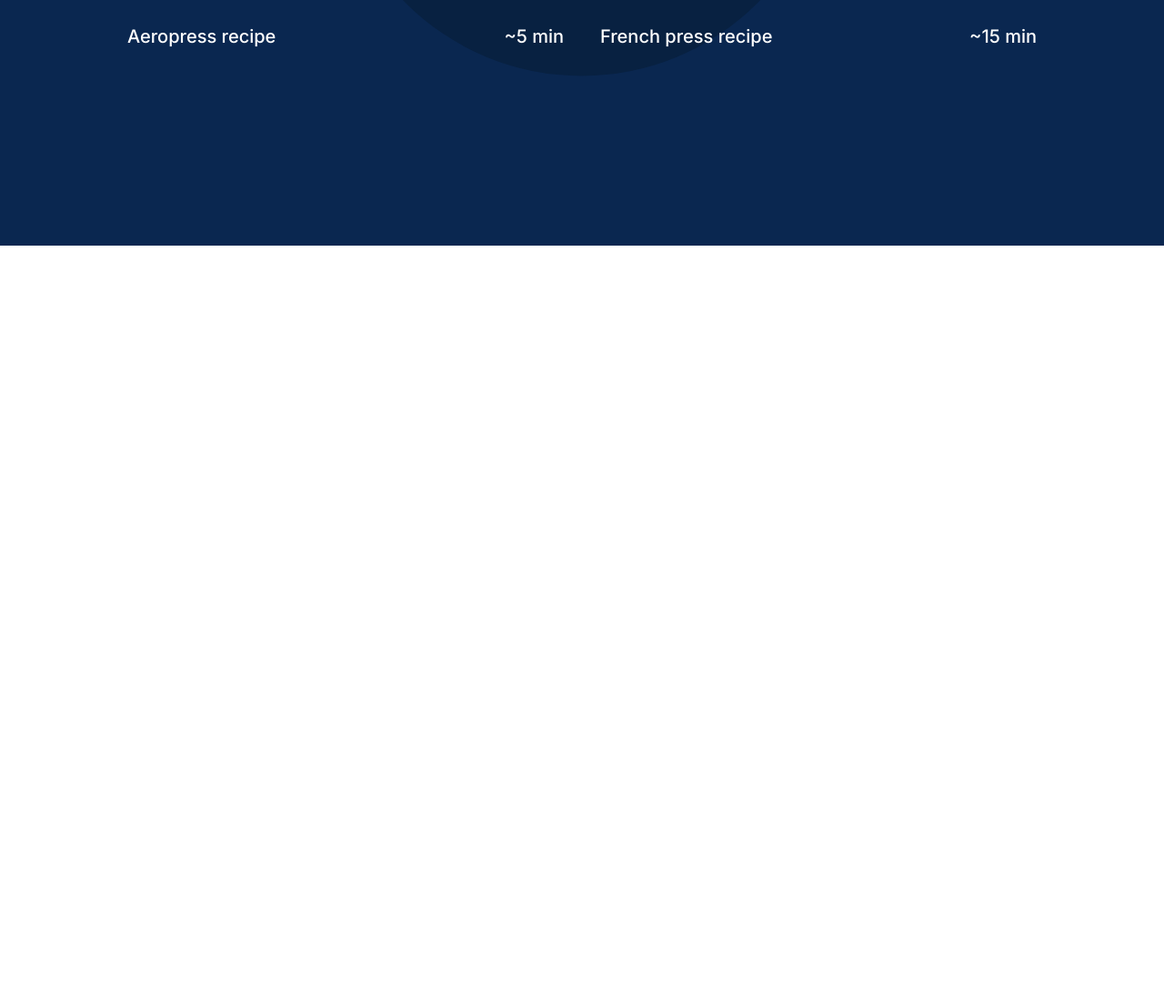
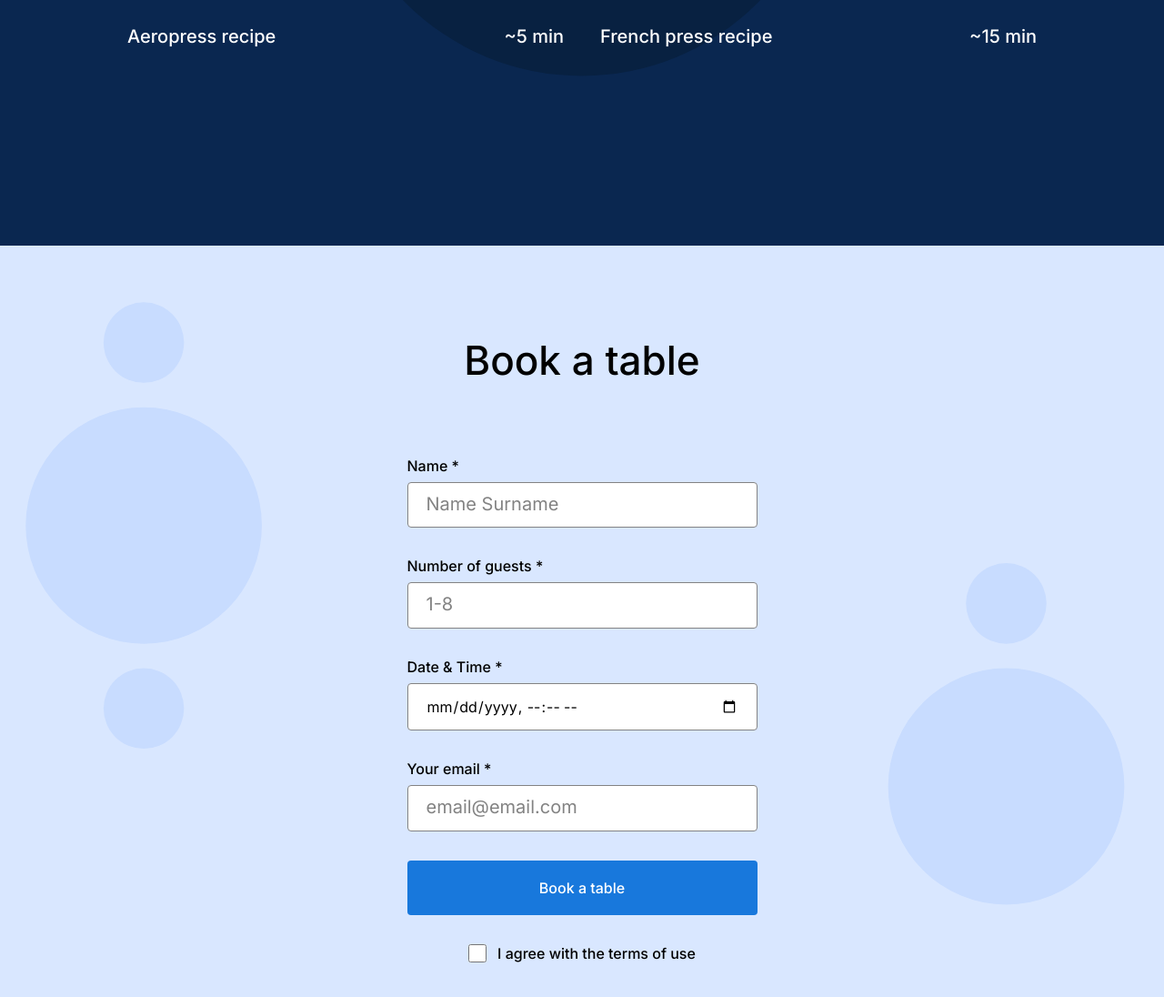
Before and after one commit to Hibiki38/se_project_coffeeshop, a plain HTML site: page index.html in a window 1280 px wide. Shown: the part 1392-2488 px from the top of the page at 91% size. Before the commit the page ends 1662 px from the top, so only its background shows below. Drawn offline with Linux system fonts and the light colour scheme.

Commit message:
update part 3

```diff
--- a/index.html
+++ b/index.html
@@ -68,7 +68,27 @@
 
           </ul>
         </section>
-        <section class="reservation" id="booking"></section>
+        <section class="reservation" id="booking">
+          <h2 class="reservation__title">Book a table</h2>
+          <form class="reservation__form form">
+            <fieldset class="form__fieldset">
+              <label for="name" class="form__label">Name *</label>
+              <input id="name" class="form__input" type="text" placeholder="Name Surname" required>
+              <label for="guests" class="form__label">Number of guests *</label>
+              <input id="guests" class="form__input" type="number" placeholder="1-8" min="1" max="8" required>
+              <label for="date-time" class="form__label">Date & Time *</label>
+              <input id="date-time" class="form__input" type="datetime-local" required>
+              <label class="form__label">Your email *</label>
+              <input class="form__input" type="email" placeholder="email@email.com" required>
+            </fieldset>
+            <button type="button" class="form__button">Book a table</button>
+            <fieldset class="form__fieldset">
+              <label for="terms-use"class="form__label form__label_type_checkbox">
+              <input id="terms-use" class="form__checkbox" type="checkbox" required>I agree with the terms of use
+              </label>
+            </fieldset>
+          </form>
+        </section>
         <section class="menu" id="menu"></section>
         <section class="about" id="about"></section>
       </main>
--- a/pages/index.css
+++ b/pages/index.css
@@ -155,3 +155,96 @@
   display: flex;
   justify-content: space-between;
 }
+
+.form {
+  max-width: 385px;
+}
+
+.form__fieldset {
+  margin: 0;
+  padding: 0;
+  border: none;
+}
+
+.form__label {
+  font-family: Inter;
+  font-weight: 500;
+  font-size: 16px;
+  line-height: 20px;
+}
+
+.form__input {
+  display: block;
+  width: 100%;
+  box-sizing: border-box;
+  padding: 15px 20px;
+  margin: 8px 0 32px;
+  border: 1px solid #838383;
+  border-radius: 4px;
+  color: #000;
+}
+
+input::placeholder {
+  font-family: Inter;
+  font-size: 20px;
+  line-height: 30px;
+  color: #838383;
+
+}
+
+.form__button {
+  width: 100%;
+  padding: 20px 0;
+  border: none;
+  margin-bottom: 32px;
+  border-radius: 4px;
+  background-color: #1878dc;
+  transition: 1s ease-out;
+  font-family: Inter;
+  font-weight: 500;
+  font-size: 16px;
+  line-height: 20px;
+  color:#fff;
+}
+
+.form__button:hover {
+  background-color: #3F96F3;
+}
+
+.form__checkbox {
+  width: 20px;
+  height: 20px;
+  border-radius: 2px;
+}
+
+.form__label_type_checkbox {
+  display: flex;
+  justify-content: center;
+  align-items: center;
+  gap: 12px;
+  font-family: Inter;
+  font-weight: 500;
+  font-size: 16px;
+  line-height: 20px;
+}
+
+.reservation {
+  background-color: #d9e7ff;
+  background-image: url(../images/background_reservation.svg);
+  background-position: center;
+  background-size: cover;
+  padding: 100px 0 120px;
+}
+
+.reservation__title {
+  margin: 0 0 80px;
+  text-align: center;
+  font-family: Inter;
+  font-weight: 500;
+  font-size: 44px;
+  line-height: 52px;
+}
+
+.reservation__form {
+  margin: 0 auto;
+}
```
Also changed, not shown: images/check.svg (deleted).
